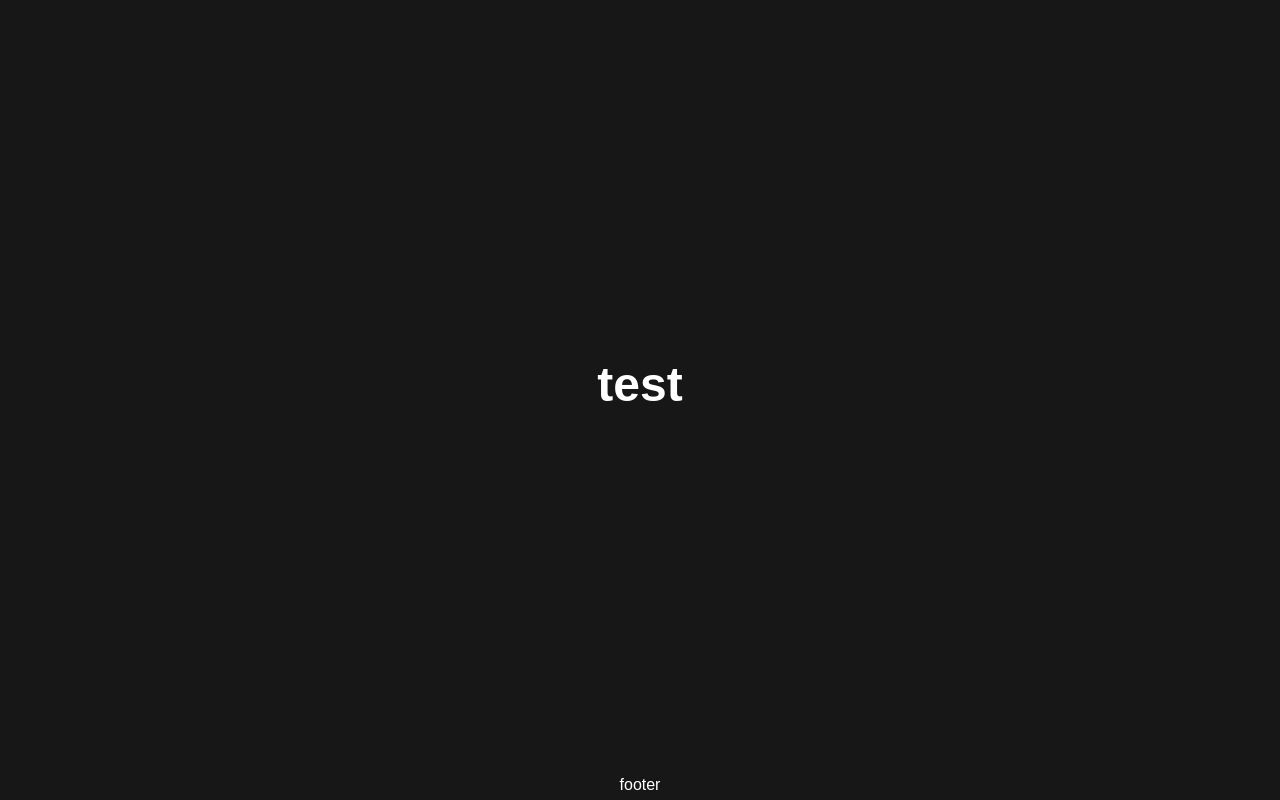
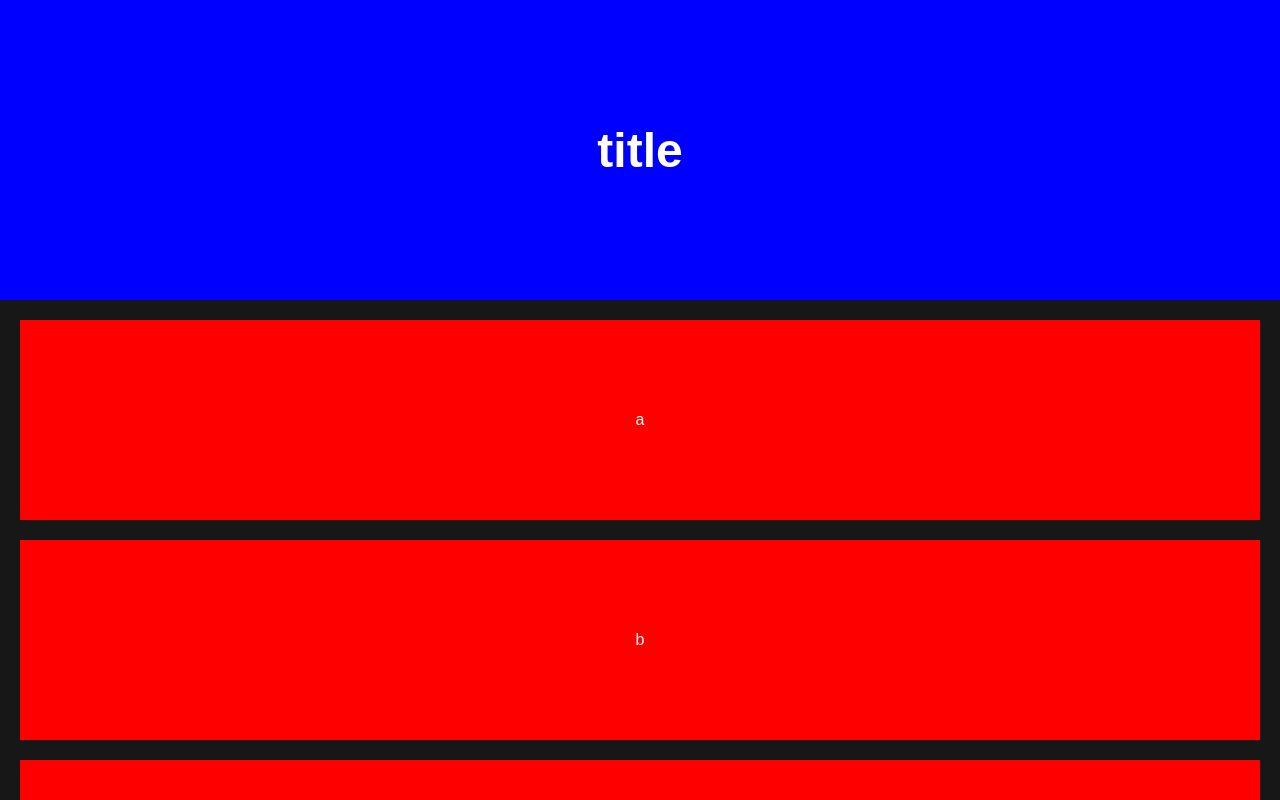
Before and after one commit to jktham/portfolio, a Next.js app: page /portfolio/ in a window 1280 px wide. Shown: the top 800 px of the page. Built offline with nearby package versions, Linux system fonts and the light colour scheme.

Commit message:
project list layout

```diff
--- a/src/app/layout.tsx
+++ b/src/app/layout.tsx
@@ -1,5 +1,6 @@
 import type { Metadata } from "next";
-import "./globals.css";
+import "@/styles/globals.css";
+import ProjectView from "@/components/ProjectView";
 
 export const metadata: Metadata = {
 	title: "Portfolio",
--- a/src/app/page.tsx
+++ b/src/app/page.tsx
@@ -1,11 +1,16 @@
-import styles from "./page.module.css";
-import nextConfig from "../../next.config";
+import styles from "@/styles/page.module.css";
+import ProjectView from "@/components/ProjectView";
+import {projects} from "@/lib/projects";
+import React from "react";
 
 export default function Page() {
 	return (
 		<div className={styles.page}>
 			<main className={styles.main}>
-				<h1 className={styles.title}>test</h1>
+				<div className={styles.title}>
+					<h1 className={styles.titleText}>title</h1>
+				</div>
+				{projects.map((p, i) => <React.Fragment key={i}>{ProjectView(p)}</React.Fragment>)}
 			</main>
 			<footer className={styles.footer}>
 				<p className={styles.footerText}>footer</p>
--- /dev/null
+++ b/src/components/ProjectView.tsx
@@ -0,0 +1,10 @@
+import {Project} from "@/lib/projects";
+import style from "@/styles/ProjectView.module.css"
+
+export default function ProjectView(project: Project) {
+	return (
+		<div className={style.projectView}>
+			{project.name}
+		</div>
+	);
+}
--- /dev/null
+++ b/src/lib/projects.ts
@@ -0,0 +1,24 @@
+export type Project = {
+	name: string;
+}
+
+export let projects: Project[] = [
+	{
+		name: "a",
+	},
+	{
+		name: "b",
+	},
+	{
+		name: "c",
+	},
+	{
+		name: "d",
+	},
+	{
+		name: "e",
+	},
+	{
+		name: "f",
+	}
+]
--- /dev/null
+++ b/src/styles/ProjectView.module.css
@@ -0,0 +1,9 @@
+.projectView {
+	display: flex;
+	height: 200px;
+	width: auto;
+	align-items: center;
+	justify-content: center;
+	background-color: red;
+	margin: 20px;
+}
--- a/src/app/page.module.css
+++ b/src/styles/page.module.css
@@ -1,27 +1,33 @@
 .page {
 	display: flex;
 	flex-direction: column;
-	height: 100vh;
+	min-height: 100vh;
 }
 
 .main {
-	display: flex;
-	flex-direction: column;
-	align-items: center;
-	justify-content: center;
 	height: 100%
 }
 
+.title {
+	display: flex;
+	height: 300px;
+	align-items: center;
+	justify-content: center;
+	background-color: blue;
+}
+
+.titleText {
+	font-size: 3rem;
+}
+
 .footer {
+	margin-top: auto;
 	display: flex;
 	flex-direction: row;
 	align-items: center;
 	justify-content: center;
 	height: 2rem;
-}
-
-.title {
-	font-size: 3rem;
+	background-color: green;
 }
 
 .footerText {
```
Also changed, not shown: src/styles/globals.css (renamed from src/app/globals.css).
